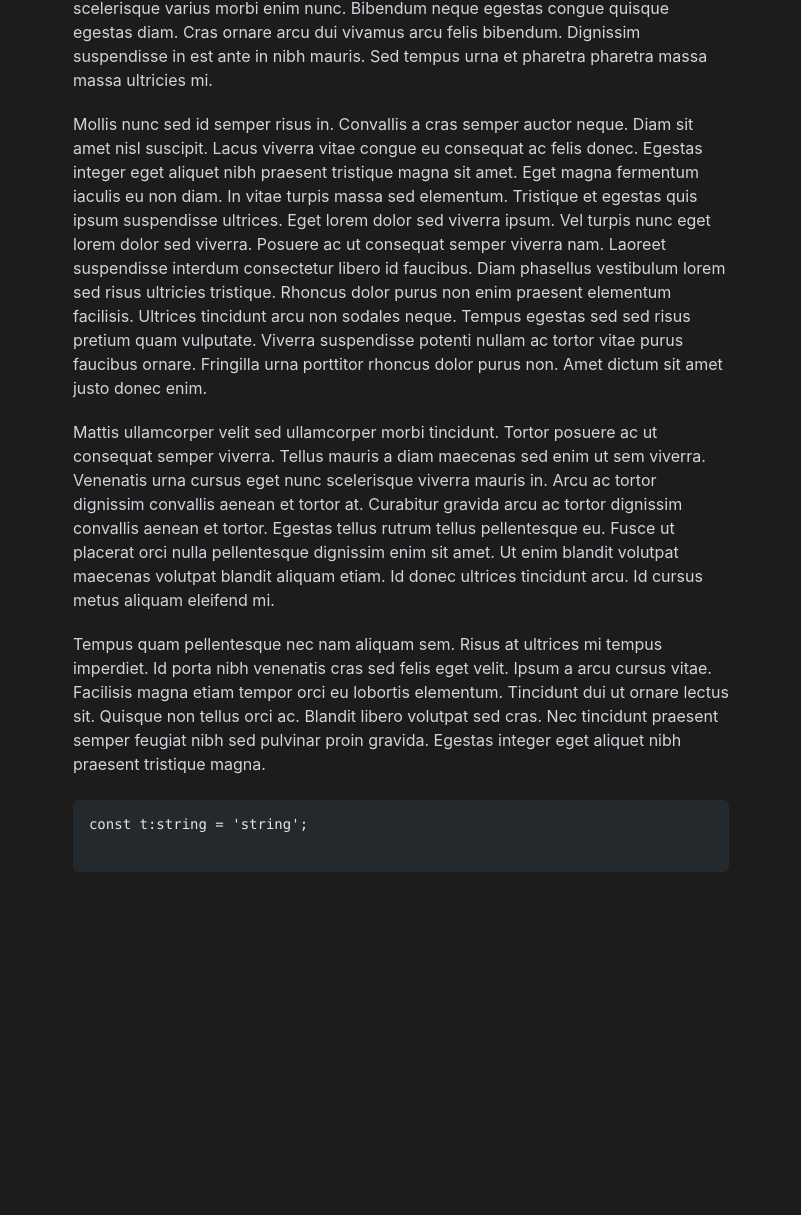
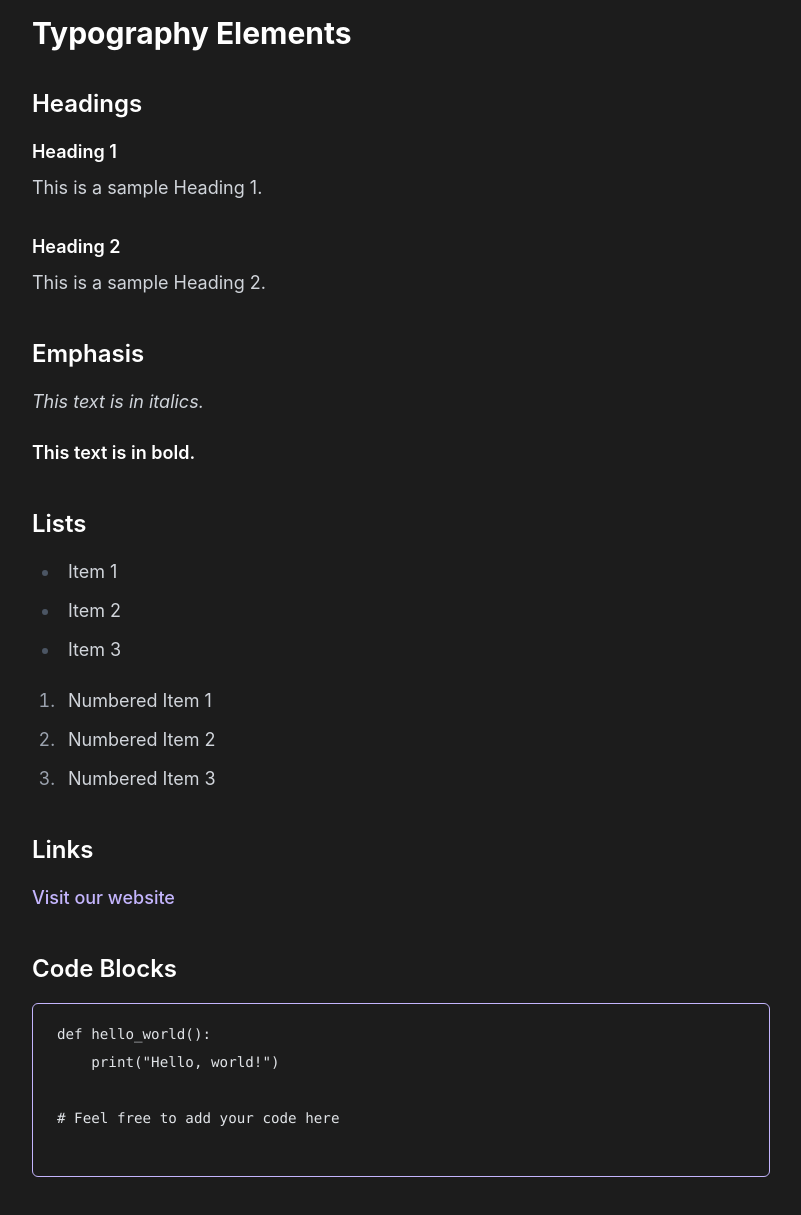
Before and after one commit to nihanmubashshir/nihanmubashshir.github.io, an Astro site: page /blog/first-post in a window 1280 px wide. Shown: the part 489-1704 px from the top of the page, without its empty margins (239-1040 px from the left). Before the commit the page ends 1609 px from the top, so only its background shows below. Built offline with nearby package versions, Linux system fonts and the light colour scheme; Astro itself is replaced by a stand-in of ours; code samples lack their colours.

Commit message:
basic blog syles

````diff
--- a/src/components/Header.astro
+++ b/src/components/Header.astro
@@ -8,7 +8,7 @@ import iconGithub from "../assets/icons/icon-github.png";
     class="min-h-[49px] fixed top-0 w-full z-40 border-scale-300 border-b backdrop-blur-sm transition-opacity !opacity-100 !border-[#e0d2f430]"
   >
     <div
-      class="w-full min-h-[49px] max-w-5xl justify-end mx-auto flex items-center"
+      class="w-full px-5 min-h-[49px] max-w-5xl justify-end mx-auto flex items-center"
     >
       <a
         class="block h-[14px] md:h-[16px] border-b-[1px] border-[transparent] overflow-hidden hover:border-violet-500 transition-colors"
--- a/src/content/blog/first-post.md
+++ b/src/content/blog/first-post.md
@@ -5,19 +5,50 @@ pubDate: 'Jul 08 2022'
 heroImage: '/placeholder-hero.jpg'
 ---
 
+# Welcome to My Markdown Theme
 
-## Dragon does work ?
-Lorem ipsum dolor sit amet, consectetur adipiscing elit, sed do eiusmod tempor incididunt ut labore et dolore magna aliqua. Vitae ultricies leo integer malesuada nunc vel risus commodo viverra. Adipiscing enim eu turpis egestas pretium. Euismod elementum nisi quis eleifend quam adipiscing. In hac habitasse platea dictumst vestibulum. Sagittis purus sit amet volutpat. Netus et malesuada fames ac turpis egestas. Eget magna fermentum iaculis eu non diam phasellus vestibulum lorem. Varius sit amet mattis vulputate enim. Habitasse platea dictumst quisque sagittis. Integer quis auctor elit sed vulputate mi. Dictumst quisque sagittis purus sit amet.
+## Introduction
 
-Morbi tristique senectus et netus. Id semper risus in hendrerit gravida rutrum quisque non tellus. Habitasse platea dictumst quisque sagittis purus sit amet. Tellus molestie nunc non blandit massa. Cursus vitae congue mauris rhoncus. Accumsan tortor posuere ac ut. Fringilla urna porttitor rhoncus dolor. Elit ullamcorper dignissim cras tincidunt lobortis. In cursus turpis massa tincidunt dui ut ornare lectus. Integer feugiat scelerisque varius morbi enim nunc. Bibendum neque egestas congue quisque egestas diam. Cras ornare arcu dui vivamus arcu felis bibendum. Dignissim suspendisse in est ante in nibh mauris. Sed tempus urna et pharetra pharetra massa massa ultricies mi.
+This is a sample Markdown document that you can use to test and style your typography theme. Feel free to experiment with different font styles, sizes, and colors to create a visually appealing reading experience.
 
-Mollis nunc sed id semper risus in. Convallis a cras semper auctor neque. Diam sit amet nisl suscipit. Lacus viverra vitae congue eu consequat ac felis donec. Egestas integer eget aliquet nibh praesent tristique magna sit amet. Eget magna fermentum iaculis eu non diam. In vitae turpis massa sed elementum. Tristique et egestas quis ipsum suspendisse ultrices. Eget lorem dolor sed viverra ipsum. Vel turpis nunc eget lorem dolor sed viverra. Posuere ac ut consequat semper viverra nam. Laoreet suspendisse interdum consectetur libero id faucibus. Diam phasellus vestibulum lorem sed risus ultricies tristique. Rhoncus dolor purus non enim praesent elementum facilisis. Ultrices tincidunt arcu non sodales neque. Tempus egestas sed sed risus pretium quam vulputate. Viverra suspendisse potenti nullam ac tortor vitae purus faucibus ornare. Fringilla urna porttitor rhoncus dolor purus non. Amet dictum sit amet justo donec enim.
+Lorem ipsum dolor sit amet, consectetur adipiscing elit. Nulla ac feugiat odio, sit amet dictum elit. Vestibulum ac diam id arcu cursus placerat. Sed auctor mi ac velit bibendum bibendum. Nam sed augue a leo feugiat venenatis.
 
-Mattis ullamcorper velit sed ullamcorper morbi tincidunt. Tortor posuere ac ut consequat semper viverra. Tellus mauris a diam maecenas sed enim ut sem viverra. Venenatis urna cursus eget nunc scelerisque viverra mauris in. Arcu ac tortor dignissim convallis aenean et tortor at. Curabitur gravida arcu ac tortor dignissim convallis aenean et tortor. Egestas tellus rutrum tellus pellentesque eu. Fusce ut placerat orci nulla pellentesque dignissim enim sit amet. Ut enim blandit volutpat maecenas volutpat blandit aliquam etiam. Id donec ultrices tincidunt arcu. Id cursus metus aliquam eleifend mi.
+## Typography Elements
 
-Tempus quam pellentesque nec nam aliquam sem. Risus at ultrices mi tempus imperdiet. Id porta nibh venenatis cras sed felis eget velit. Ipsum a arcu cursus vitae. Facilisis magna etiam tempor orci eu lobortis elementum. Tincidunt dui ut ornare lectus sit. Quisque non tellus orci ac. Blandit libero volutpat sed cras. Nec tincidunt praesent semper feugiat nibh sed pulvinar proin gravida. Egestas integer eget aliquet nibh praesent tristique magna.
+### Headings
 
-```ts
-const t:string = 'string';
+#### Heading 1
 
-```
+This is a sample Heading 1.
+
+#### Heading 2
+
+This is a sample Heading 2.
+
+### Emphasis
+
+*This text is in italics.*
+
+**This text is in bold.**
+
+### Lists
+
+- Item 1
+- Item 2
+- Item 3
+
+1. Numbered Item 1
+2. Numbered Item 2
+3. Numbered Item 3
+
+### Links
+
+[Visit our website](https://www.example.com)
+
+### Code Blocks
+
+```python
+def hello_world():
+    print("Hello, world!")
+
+# Feel free to add your code here
--- a/src/pages/blog/[...slug].astro
+++ b/src/pages/blog/[...slug].astro
@@ -19,8 +19,12 @@ const { Content, headings } = await entry.render();
 
 <!-- <TableOfContent  headings={headings} /> -->
 <Base>
-  <div class="px-4 py-5 md:py-12 md:px-0">
-    <article class="prose prose-invert font-nextjs leading-[150%] mx-auto">
+  <div
+    class="px-4 py-5 md:py-12 md:px-0 selection:bg-violet-400 selection:text-main"
+  >
+    <article
+      class="prose prose-h1:text-[28px] md:prose-h1:text-[36px] prose-lg prose-invert prose-pre:!bg-main prose-pre:border-[1px] prose-pre:border-violet-300 prose-a:text-violet-300 prose-a:no-underline hover:prose-a:underline prose-h1:text-violet-500 font-nextjs leading-[150%] mx-auto"
+    >
       <Content />
     </article>
   </div>
````
